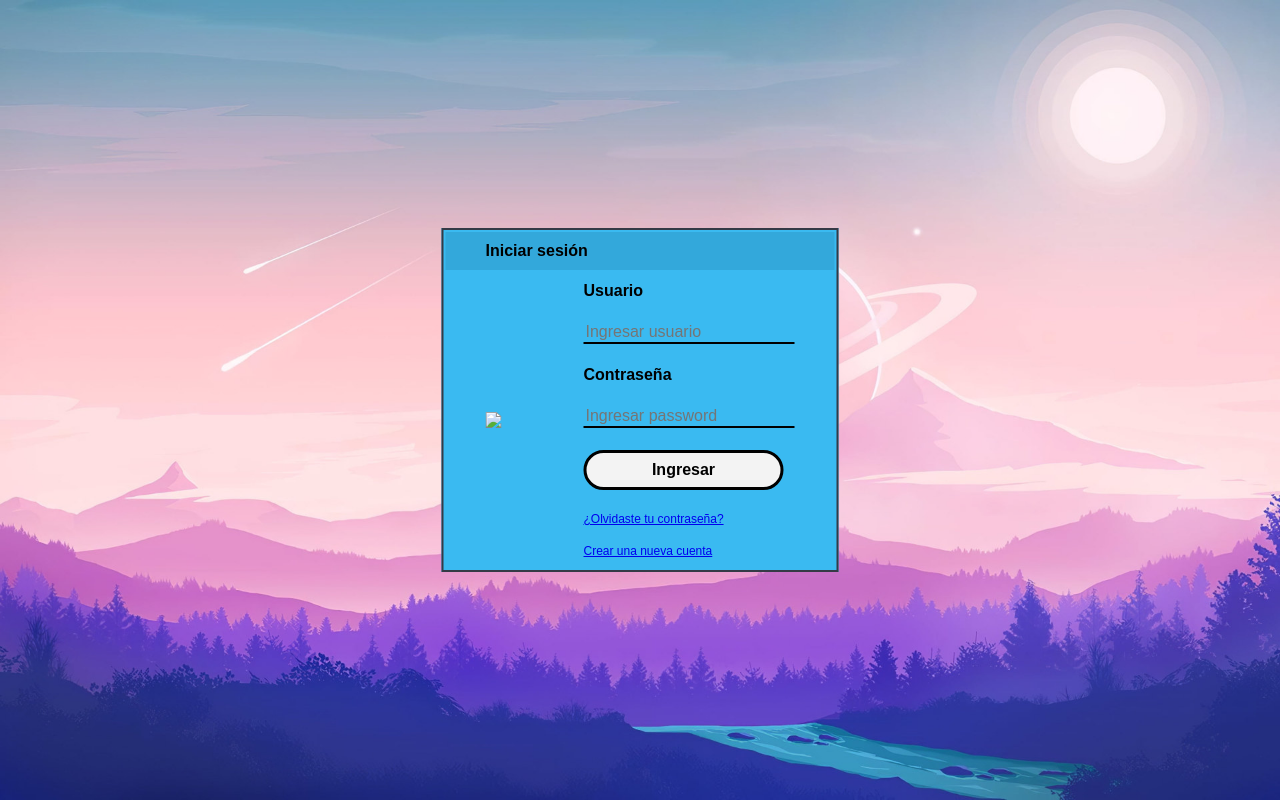
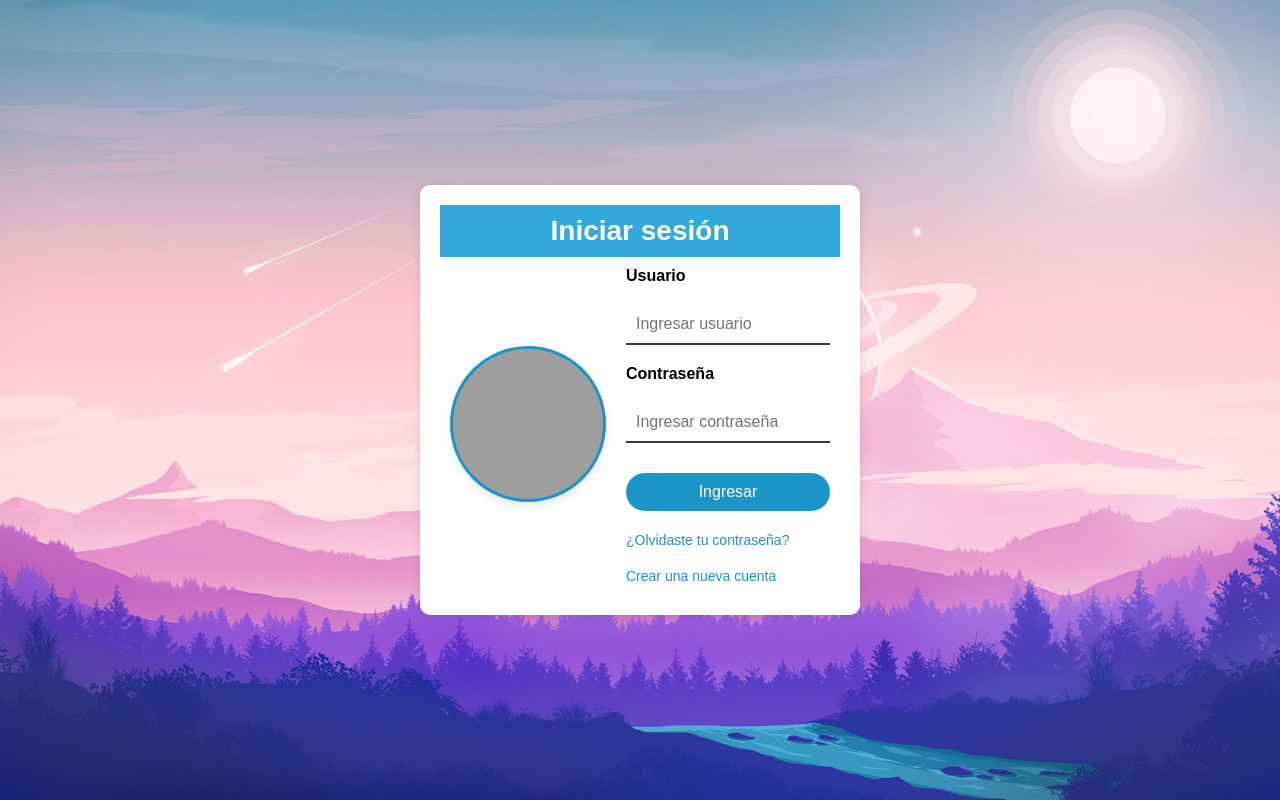
Before and after one commit to AlejandroCisnerosVillegas/Practica_09, a PHP site: page / in a window 1280 px wide. Run offline with PHP 8.4, Linux system fonts and the light colour scheme; grey boxes are pictures that could not be loaded.

Commit message:
Add files via upload

```diff
--- a/index.php
+++ b/index.php
@@ -1,64 +1,72 @@
-<html>
+<!DOCTYPE html>
+<html lang="es">
 <head>
-<meta charset="utf-8">
-<link rel="shortcut icon" href="../../assets/img/Favicon-img.png">
-    <title>Practica 09</title>
+    <meta charset="UTF-8">
+    <meta name="viewport" content="width=device-width, initial-scale=1">
+    <title>Administración de Sesiones de Usuarios</title>
+	<link href="../../assets/img/logo.png" rel="icon">
+	<link href="../../assets/img/logo-grande.png" rel="apple-touch-icon">
     <link rel="stylesheet" href="login.css">
 </head>
-
 <body>
-<div align="center">
+    <div class="container">
+        <div class="form-container">
             <form method="POST">
                 <table>
-<tr><td colspan="2" style="background-color:#33A8DB;padding-bottom:10px;"><label>Iniciar sesión</label></td></tr>
-
-<tr><td rowspan="6"><img src="../../assets/img/Favicon-Big-img.png"></td><td><label>Usuario</label></td></tr>
-
-<tr><td><input type="text" name="txtusuario" placeholder="Ingresar usuario" required /> </td></tr>
-
-<tr><td><label>Contraseña</label></td></tr>
-
-<tr><td><input type="password" name="txtpassword" placeholder="Ingresar password" required /> </td></tr>
-
-<tr><td><input type="submit" name="btningresar" value="Ingresar"/></td></tr>
-
-<tr><td><a href="#">¿Olvidaste tu contraseña?</a><br><br><a href="#">Crear una nueva cuenta </a></td></tr>
-
+                    <tr>
+                        <td colspan="2" style="background-color:#33A8DB;padding-bottom:10px;">
+						<label style="font-size: 28px; font-weight: bold; color: #FFFFFF; text-align: center; display: block; width: 100%;">Iniciar sesión</label>
+                        </td>
+                    </tr>
+                    <tr>
+						<td rowspan="6" class="logovai"><img src="../../assets/img/logo-grande.png"></td>
+						<td><label><strong>Usuario</strong></label></td>
+                    </tr>
+                    <tr>
+                        <td><input type="text" name="txtusuario" placeholder="Ingresar usuario" required /></td>
+                    </tr>
+                    <tr>
+                        <td><label><strong>Contraseña</strong></label></td>
+                    </tr>
+                    <tr>
+                        <td><input type="password" name="txtpassword" placeholder="Ingresar contraseña" required /></td>
+                    </tr>
+                    <tr>
+                        <td><input type="submit" name="btningresar" value="Ingresar"/></td>
+                    </tr>
+                    <tr>
+                        <td>
+                            <a href="#">¿Olvidaste tu contraseña?</a><br><br>
+                            <a href="#">Crear una nueva cuenta</a>
+                        </td>
+                    </tr>
                 </table>
             </form>
         </div>
+    </div>
 </body>
-
 </html>
-
 <?php
-
 	session_start();
 	if(isset($_SESSION['nombredelusuario']))
 	{
 		header('location: pagina.php');
 	}
-
 	if(isset($_POST['btningresar']))
 	{
-
 		$dbhost="localhost";
 		$dbuser="root";
 		$dbpass="";
 		$dbname="general";
-
 		$conn=mysqli_connect($dbhost,$dbuser,$dbpass,$dbname);
 		if(!$conn)
 		{
 			die("No hay conexión: ".mysqli_connect_error());
 		}
-
 		$nombre=$_POST['txtusuario'];
 		$pass=$_POST['txtpassword'];
-
 		$query=mysqli_query($conn,"Select * from poject_22_login where usuario = '".$nombre."' and password = '".$pass."'");
 		$nr=mysqli_num_rows($query);
-
 		if(!isset($_SESSION['nombredelusuario']))
 		{
 			if($nr == 1)
--- a/login.css
+++ b/login.css
@@ -1,57 +1,70 @@
-body
-{
-	margin:0;
-	padding:0;
+body {
+	margin: 0;
+	padding: 0;
 	background: url(fondo.png) no-repeat center top;
 	background-size: cover;
-	font-family: sans-serif;
+	font-family: Arial, sans-serif;
 }
-
-table
-{
-	margin:0;
-	border: 2px solid #353A46;
-	background-color: #3ABAF1;
-	top: 50%;
-	left: 50%;
-	position: absolute;
-	transform: translate(-50%,-50%);
+.container {
+	display: flex;
+	justify-content: center;
+	align-items: center;
+	height: 100vh;
 }
-
-td
-{
-	padding: 10px 40px;
+.form-container {
+	background-color: #ffffff;
+	padding: 20px;
+	border-radius: 10px;
+	box-shadow: 0 0 10px rgba(0, 0, 0, 0.1);
 }
-
-input[type=text], input[type=password]
-{
-	width:100%;
-	font-size:16px;
+.form-container table {
+	width: 100%;
+	max-width: 400px;
+	border-collapse: collapse;
+	margin: 0 auto;
+}
+.form-container td {
+	padding: 10px;
+	text-align: left;
+}
+.form-container input[type="text"],
+.form-container input[type="password"] {
+	width: 100%;
+	padding: 10px;
 	border: none;
+	border-bottom: 2px solid #353A46;
+	background: transparent;
+	font-size: 16px;
 	box-sizing: border-box;
-	border-bottom: 2px solid black;
-	background: transparent;
 }
-
-label
-{
-	font-size:16px;
-	font-weight: bold;
+.form-container input[type="submit"] {
+	width: 100%;
+	padding: 10px;
+	background-color: #1C94C8;
+	color: white;
+	border: none;
+	border-radius: 20px;
+	cursor: pointer;
+	font-size: 16px;
+	margin-top: 10px;
+	transition: background-color 0.3s;
 }
-
-input[type=submit]
-{
-	font-size:16px;
-	background-color: #f3f3f3;
-	color:black;
-	font-weight: bold;
-	border-radius: 20px;
-	height: 40px;
-	width: 200px;
-	border: solid;
+.form-container input[type="submit"]:hover {
+	background-color: #136A8A;
 }
-
-a
-{
-	font-size: 12px;
+.form-container a {
+	font-size: 14px;
+	color: #1C94C8;
+	text-decoration: none;
 }
+.form-container a:hover {
+	text-decoration: underline;
+}
+.logovai img {
+	width: 150px;
+	height: 150px;
+	border-radius: 50%;
+	background-color: #1C94C8;
+	border: 3px solid #1C94C8;
+    box-shadow: 0 4px 8px rgba(0, 0, 0, 0.1);
+}
```
Also changed, not shown: pagina.php (+64 -18 lines). Lines whose indentation alone changed are shown as unchanged.
